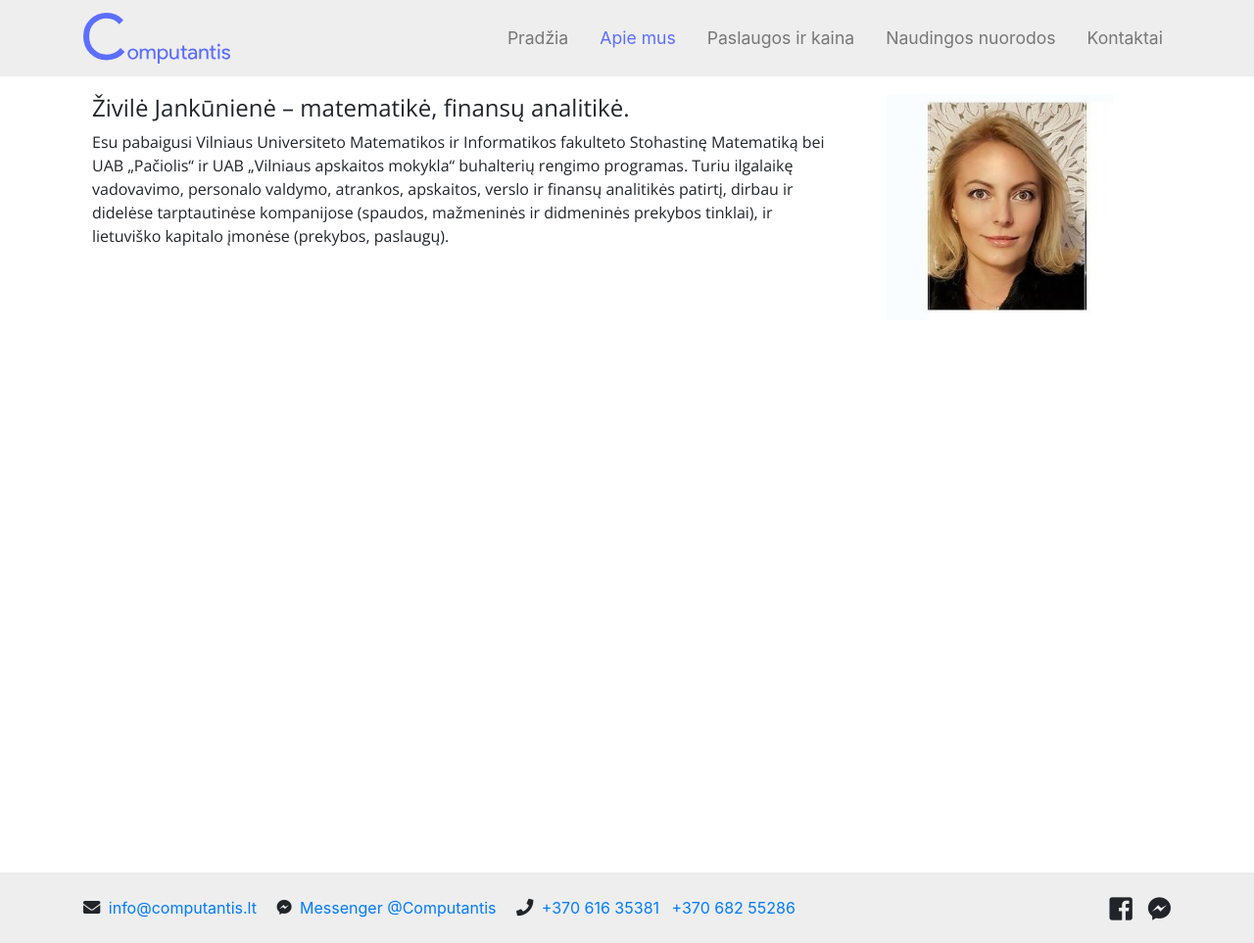
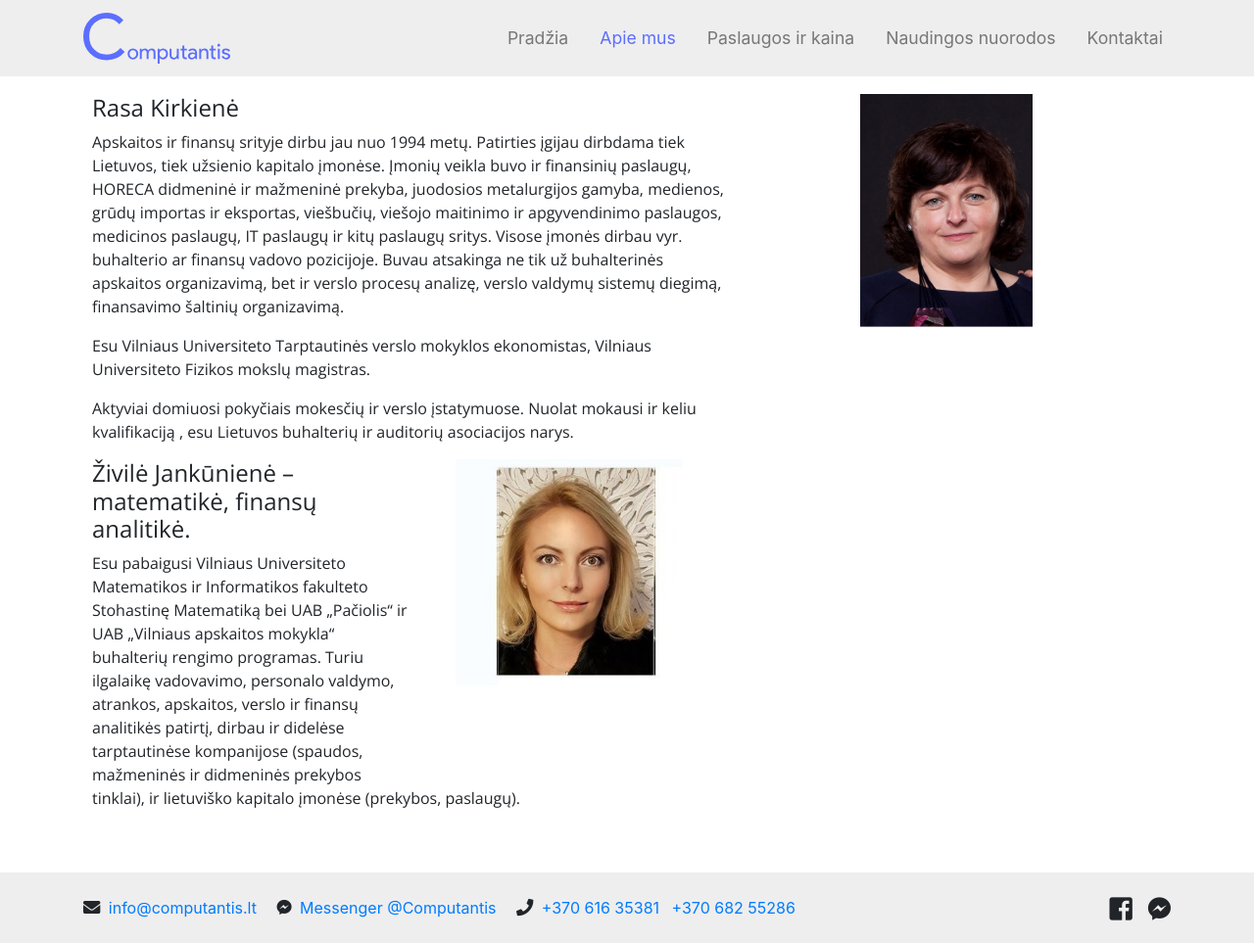
Before and after one commit to MantasJan/Computantis, a Jekyll site: the page built from apiemus.html, in a window 1280 px wide and 963 px high. Shown: the whole window at 98% size. Built offline with Jekyll 4.4.1, drawn with Linux system fonts in a browser that asks for light colours; nearby versions of some CDN libraries.

Commit message:
added apie mus rasa

```diff
--- a/apiemus.html
+++ b/apiemus.html
@@ -5,6 +5,11 @@ layout: default
 ---
 <div class="text mt-5">
   <div>
+    <img src="/rasa.jpg" alt="nuotrauka" class="photo">
+    <h4>Rasa Kirkienė</h4>
+    <p>Apskaitos ir finansų srityje dirbu jau nuo 1994 metų. Patirties įgijau dirbdama tiek Lietuvos, tiek užsienio kapitalo įmonėse. Įmonių veikla buvo ir finansinių paslaugų, HORECA didmeninė ir mažmeninė prekyba, juodosios metalurgijos gamyba, medienos, grūdų importas ir eksportas, viešbučių, viešojo maitinimo ir apgyvendinimo paslaugos, medicinos paslaugų, IT paslaugų ir kitų paslaugų sritys. Visose įmonės dirbau vyr. buhalterio ar finansų vadovo pozicijoje. Buvau atsakinga ne tik už buhalterinės apskaitos organizavimą, bet ir verslo procesų analizę, verslo valdymų sistemų diegimą, finansavimo šaltinių organizavimą.</p>
+    <p>Esu Vilniaus Universiteto Tarptautinės verslo mokyklos ekonomistas, Vilniaus Universiteto Fizikos mokslų magistras.</p>
+    <p>Aktyviai domiuosi pokyčiais mokesčių ir verslo įstatymuose. Nuolat mokausi ir keliu kvalifikaciją , esu Lietuvos buhalterių ir auditorių asociacijos narys.</p>
     <img src="/nuotrauka.jpg" alt="nuotrauka" class="nuotrauka">
     <h4>Živilė Jankūnienė – matematikė, finansų analitikė.</h4>
     <p>Esu pabaigusi Vilniaus Universiteto Matematikos ir Informatikos fakulteto Stohastinę Matematiką bei UAB „Pačiolis“ ir UAB „Vilniaus apskaitos mokykla“ buhalterių rengimo programas. Turiu ilgalaikę vadovavimo, personalo valdymo, atrankos,
--- a/css/master.css
+++ b/css/master.css
@@ -54,7 +54,11 @@ table, th, td {
   float: right;
   transform-origin: top center;
 }
-
+.photo {
+  transform: scale(0.4);
+  float: right;
+  transform-origin: top center;
+}
 .ocean {
   transform: scale(0.5);
   float: none;
```
Also changed, not shown: rasa.jpg (added).
